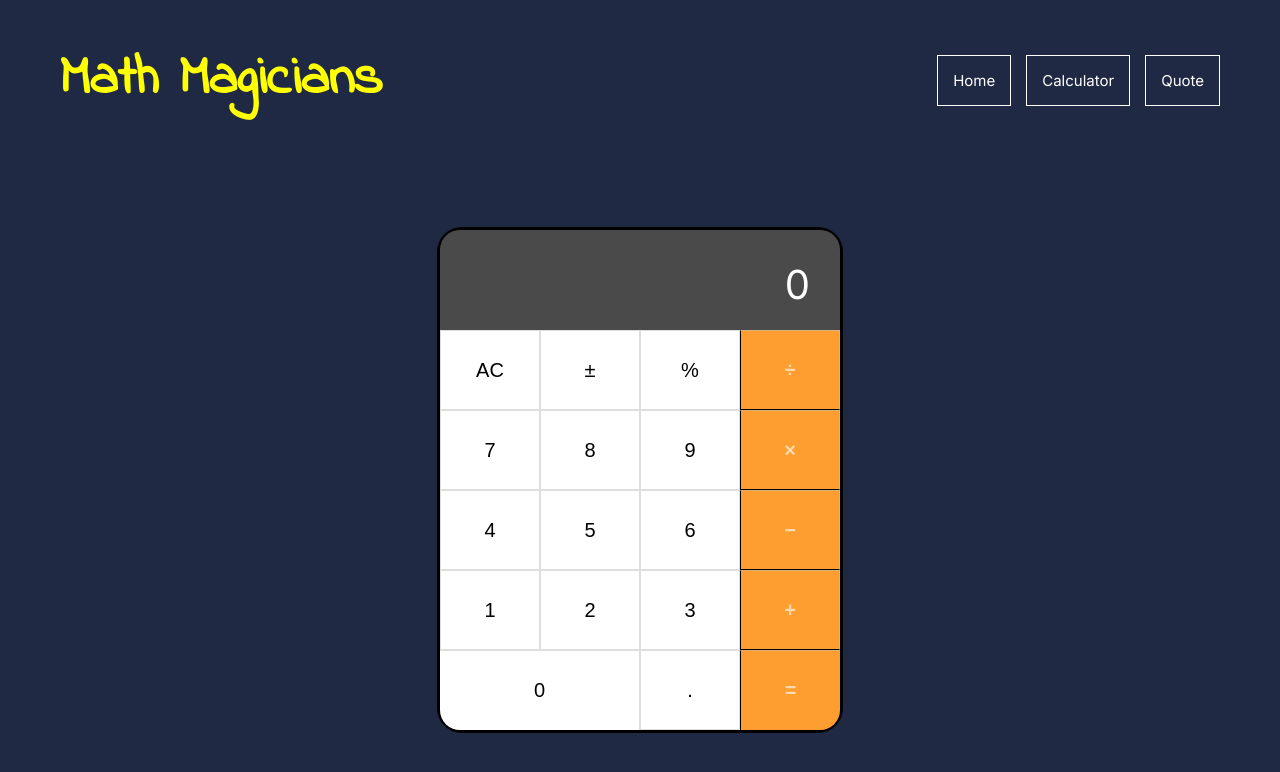
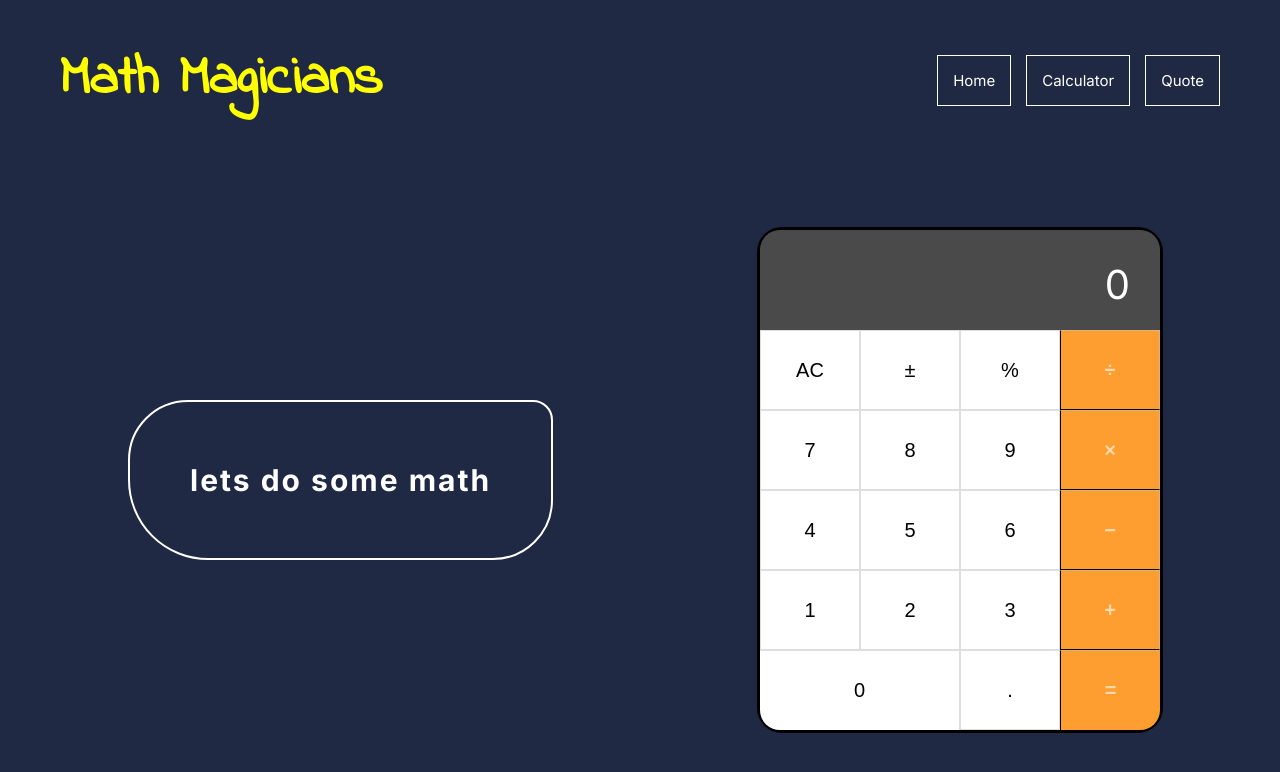
Before and after one commit to elasfarc/math-magicians, a React (Create React App) app: page /calculator in a window 1280 px wide. Shown: the top 772 px of the page. Built offline with nearby package versions, Linux system fonts and the light colour scheme; a web font is replaced by a local one.

Commit message:
Style Calculator

```diff
--- a/src/components/Calculator/Calculator.css
+++ b/src/components/Calculator/Calculator.css
@@ -1,10 +1,32 @@
 .calculator {
   position: absolute;
   top: 60%;
-  left: 50%;
+  left: 75%;
   transform: translate(-50%, -50%);
   border: 3px solid black;
   border-radius: 25px;
   width: calc(40rem + 6px);
   height: calc(50rem + 6px);
 }
+/*
+.calc-container {
+  _display: flex;
+  justify-content: space-between;
+  align-items: center;
+  height: 70vh;
+  max-width: 800px;
+} */
+
+.calc-heading {
+  color: white;
+  text-align: left;
+  font-size: 3rem;
+  position: absolute;
+  top: 50%;
+  left: 10%;
+
+  border-radius: 60px 20px 60px 80px;
+  border: 2px solid white;
+  padding: 2em;
+  letter-spacing: 2px;
+}
--- a/src/components/Calculator/Calculator.js
+++ b/src/components/Calculator/Calculator.js
@@ -21,9 +21,12 @@ const Calculator = () => {
     try {
       const calculatorData = calculate(
         {
-          total, next, operation, error,
+          total,
+          next,
+          operation,
+          error,
         },
-        buttonName,
+        buttonName
       );
       Object.entries(calculatorData).forEach(([key, value]) => {
         switch (key) {
@@ -55,9 +58,12 @@ const Calculator = () => {
     return '0';
   };
   return (
-    <div className="calculator">
-      <Screen value={display()} isError={!!error} />
-      <CalculatorBtns handleBtnClick={handleBtnClick} />
+    <div className="calc-container">
+      <h2 className="calc-heading">lets do some math</h2>
+      <div className="calculator">
+        <Screen value={display()} isError={!!error} />
+        <CalculatorBtns handleBtnClick={handleBtnClick} />
+      </div>
     </div>
   );
 };
```
